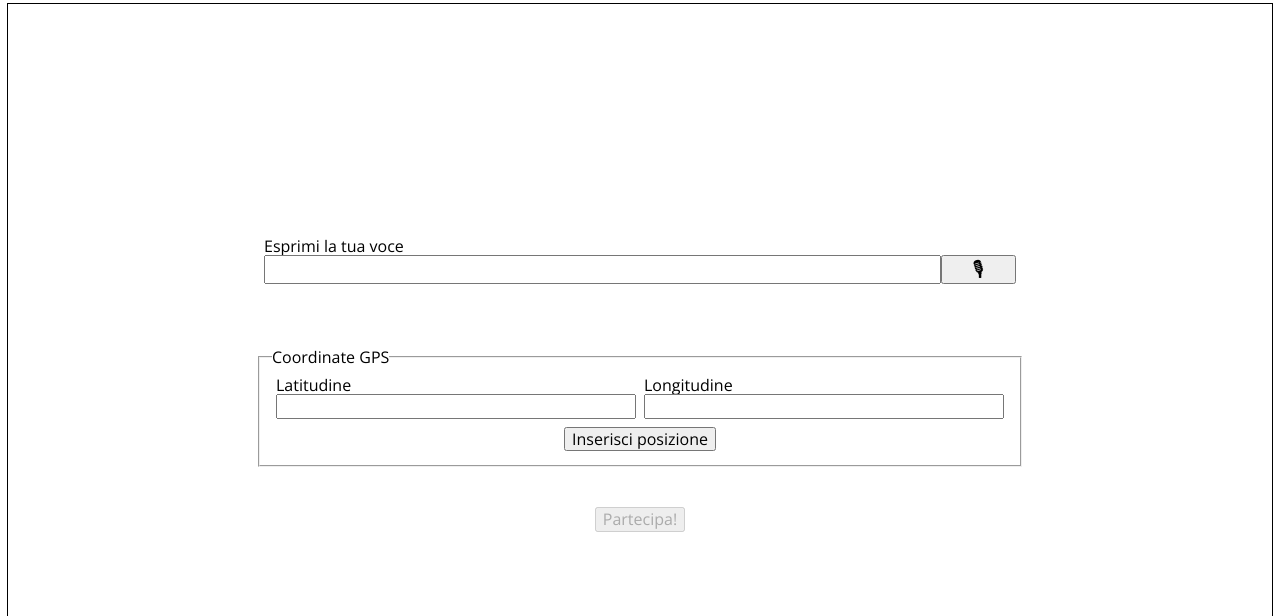
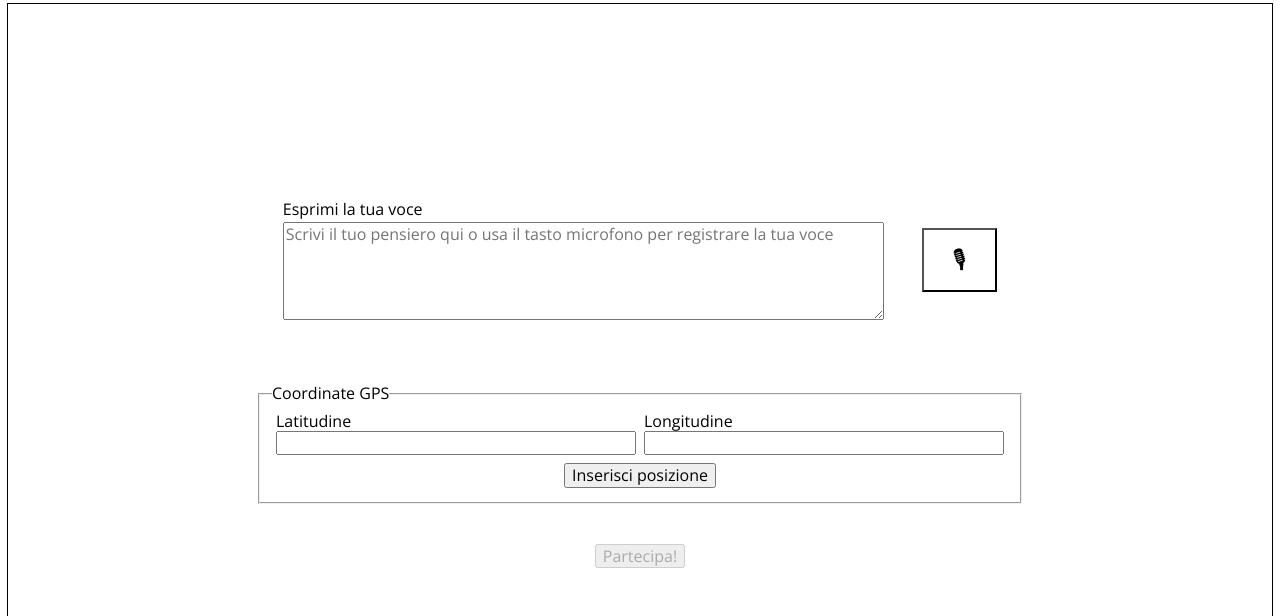
Before and after one commit to archiviofontiorali/voice-landscape, a Django app: page /share in a window 1280 px wide. Shown: the part 44-660 px from the top of the page. Run offline with Django 4.2, Linux system fonts and the light colour scheme; style sheets or scripts are compiled from the project's sources; some libraries are stand-ins or nearby versions.

Commit message:
Add share form

```diff
--- /dev/null
+++ b/website/forms.py
@@ -0,0 +1,19 @@
+import django.forms
+from django.utils.translation import gettext as _
+
+from . import models
+
+
+class ShareForm(django.forms.ModelForm):
+    class Meta:
+        model = models.Share
+        fields = ["message", "location"]
+        labels = {
+            "message": _("Esprimi la tua voce"),
+        }
+        help_texts = {
+            "message": _(
+                "Scrivi il tuo pensiero qui o usa il tasto microfono per registrare "
+                "la tua voce"
+            ),
+        }
--- a/website/static/website/css/main.scss
+++ b/website/static/website/css/main.scss
@@ -38,3 +38,11 @@ a { color: var(--afor-primary); }
 .alert-warning  { outline-color: var(--afor-warning); }
 .alert-info     { outline-color: var(--afor-info); }
 .alert-debug    { outline-color: var(--afor-debug); }
+
+
+a[type="button"].center {
+    display: flex;
+    flex-direction: column;
+    justify-content: center;
+    align-items: center;
+}
--- a/website/static/website/js/record.js
+++ b/website/static/website/js/record.js
@@ -1,3 +1,5 @@
+// TODO: move to speech app
+
 const config = { type: "audio", mimeType: "audio/wav" };
 const constrains = { audio: true, video: false };
 let recorder;
--- a/website/templates/share.html
+++ b/website/templates/share.html
@@ -5,13 +5,24 @@
 {% block main %}
   <main class="w-100 mw9 outline mb0 ma1 pa1 center flex-grow flex flex-column justify-center">
     <form action="" method="post" class="flex flex-column mw7 center">
-      <div class="flex flex-row flex-wrap mh2 mv4">
-        <label for="text" class="w-100">Esprimi la tua voce</label>
-        <input id="text" class="w-90" type="text" name="text" required>
+      {% csrf_token %}
 
-        <button type="button" id="record-button" class="f4 black w-10">🎙</button>
-        <button type="button" id="stop-button" class="dn f4 black w-10">⏹</button>
+      <div class="flex flex-row flex-wrap justify-around items-center mh2 mv4">
+        <div class="flex flex-row flex-wrap w-80">
+          <label for="{{ form.message.id_for_label }}" class="w-100 mb1">{{ form.message.label }}</label>
+          <textarea id="{{ form.message.id_for_label }}" name="{{ form.message.html_name }}"
+                    rows="5" cols="10" placeholder="{{ form.message.help_text }}"
+                    class="w-100" maxlength="500" required>{{ form.message.value | default:'' }}</textarea>
+        </div>
+
+{# TODO <a type="button" id="record-button" class="link center w3 h3 f2 black ba bw1 b--black br4 bg-white w-10">🎙</a>#}
+        <button type="button" id="record-button" class="link w2 h3 f3 black bg-white w-10">🎙</button>
+        <button type="button" id="stop-button" class="dn w2 h3 f3 black w-10">⏹</button>
       </div>
+      {% for field in share_form %}
+        {{ field }}
+      {% endfor %}
+
 
       <fieldset class="flex flex-wrap mv4">
         <legend>Coordinate GPS</legend>
--- a/website/views.py
+++ b/website/views.py
@@ -1,7 +1,7 @@
 from django.db.models import Max
 from django.views import generic
 
-from . import models
+from . import forms, models
 
 
 class MapContextMixin:
@@ -43,6 +43,11 @@ class HomePage(generic.TemplateView):
 class SharePage(generic.TemplateView):
     template_name = "share.html"
 
+    def get_context_data(self, **kwargs):
+        context = super().get_context_data(**kwargs)
+        context["form"] = forms.ShareForm()
+        return context
+
 
 class MapPage(MapContextMixin, generic.TemplateView):
     template_name = "map.html"
```
